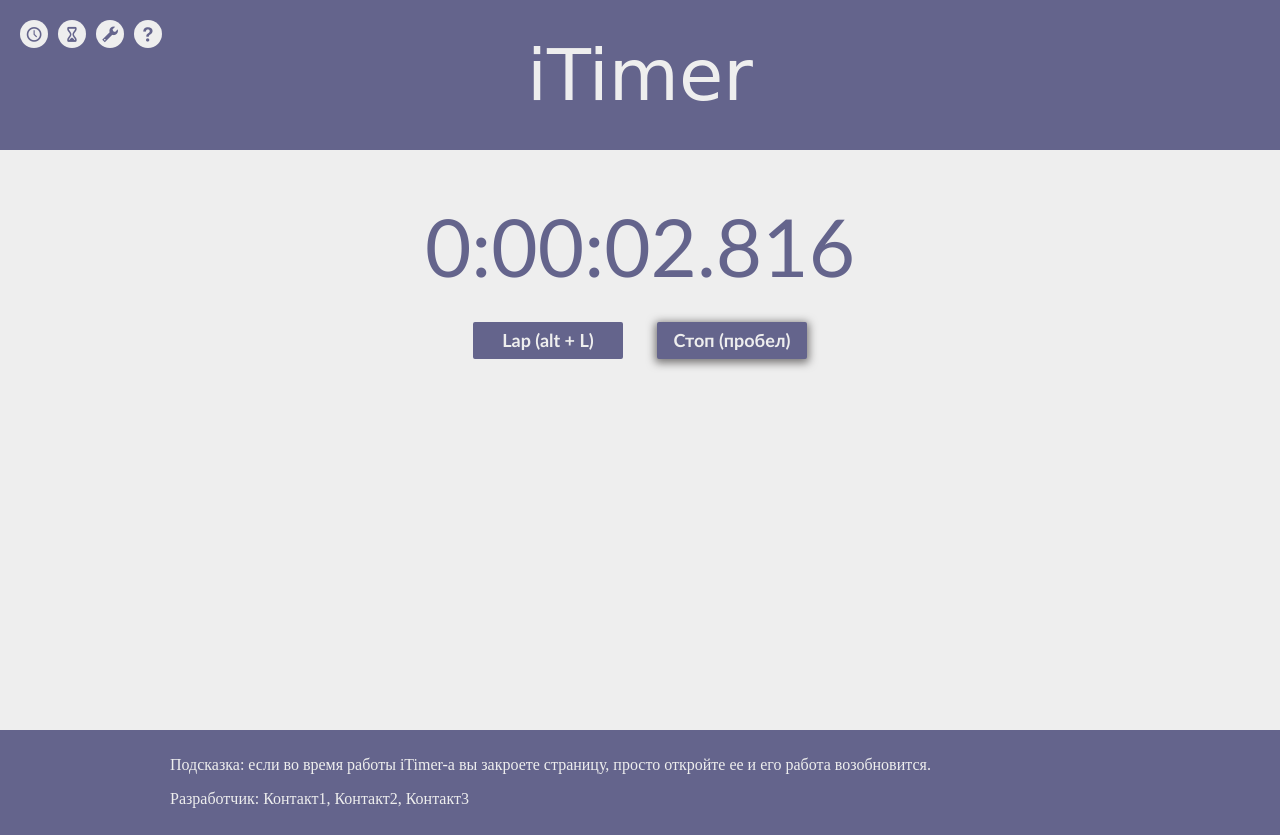
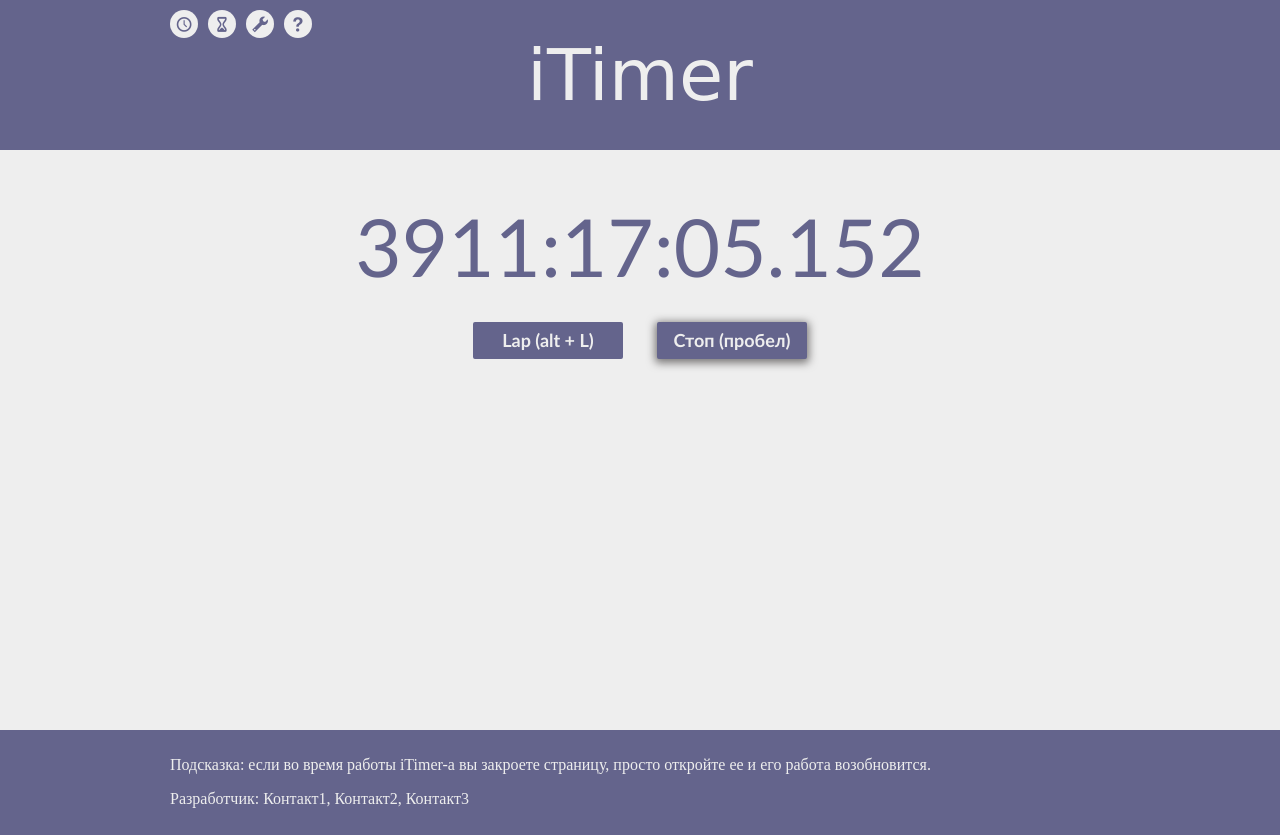
Before and after one commit to DimaGashko/iTimer, a website: page app/index.html in a window 1280 px wide. Both pictures are taken after a click on the button "Старт (пробел)". Drawn offline with Linux system fonts and the light colour scheme; files whose address does not match are found by name.

Commit message:
corectCalcH

```diff
--- a/app/jade/index.jade
+++ b/app/jade/index.jade
@@ -38,7 +38,6 @@ html
 
          main.section.mainsection
             .container.mainsection__container
-
                .iTimer
 
                   //stopwatch
--- a/app/js/iTimer/iTimer_stopwatch.js
+++ b/app/js/iTimer/iTimer_stopwatch.js
@@ -78,12 +78,15 @@
    }
 
    fn.updateTime = function() {
-      var date = new Date(Date.now() - this.timeStart);
+      var allMs = (Date.now() - this.timeStart) * 5000222;
+      var date = new Date(allMs);
 
-      this.h = date.getUTCHours();
       this.m = date.getUTCMinutes();
       this.s = date.getUTCSeconds();
       this.ms = date.getUTCMilliseconds();
+
+      this.h = allMs - (this.m * 60 * 1000) - (this.s * 1000) - this.ms;
+      this.h = Math.floor(this.h / (60 * 60 * 1000) );
    }
 
    fn._initEvents = function() {
--- a/app/sass/header/_header.sass
+++ b/app/sass/header/_header.sass
@@ -4,8 +4,7 @@
    min-height: 150px;
 
    &__container
-      max-width: 100%
-      padding: 20px;
+      padding: 10px;
 
    &__logo
       text-align: center;
```
Also changed, not shown: app/css/main.css.
